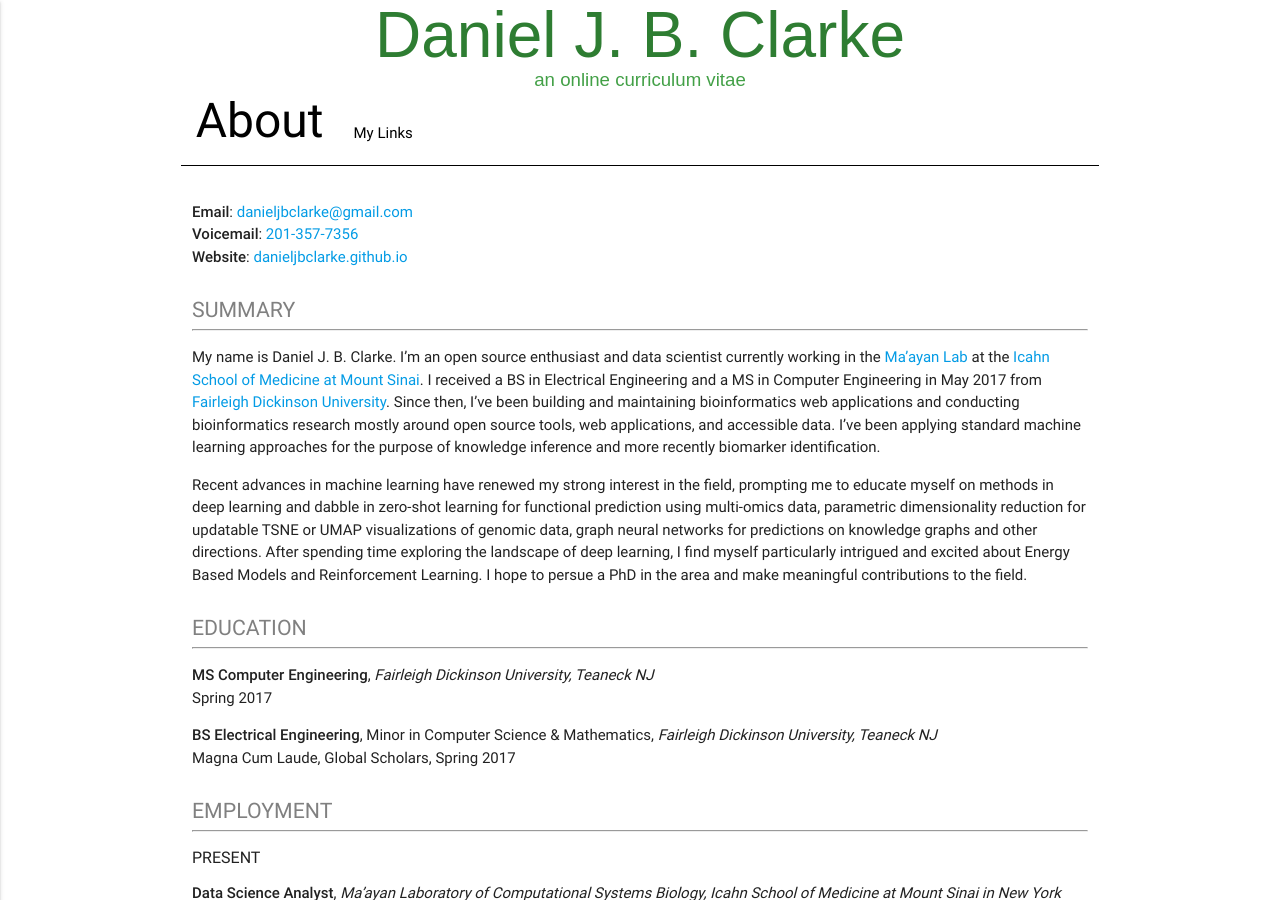
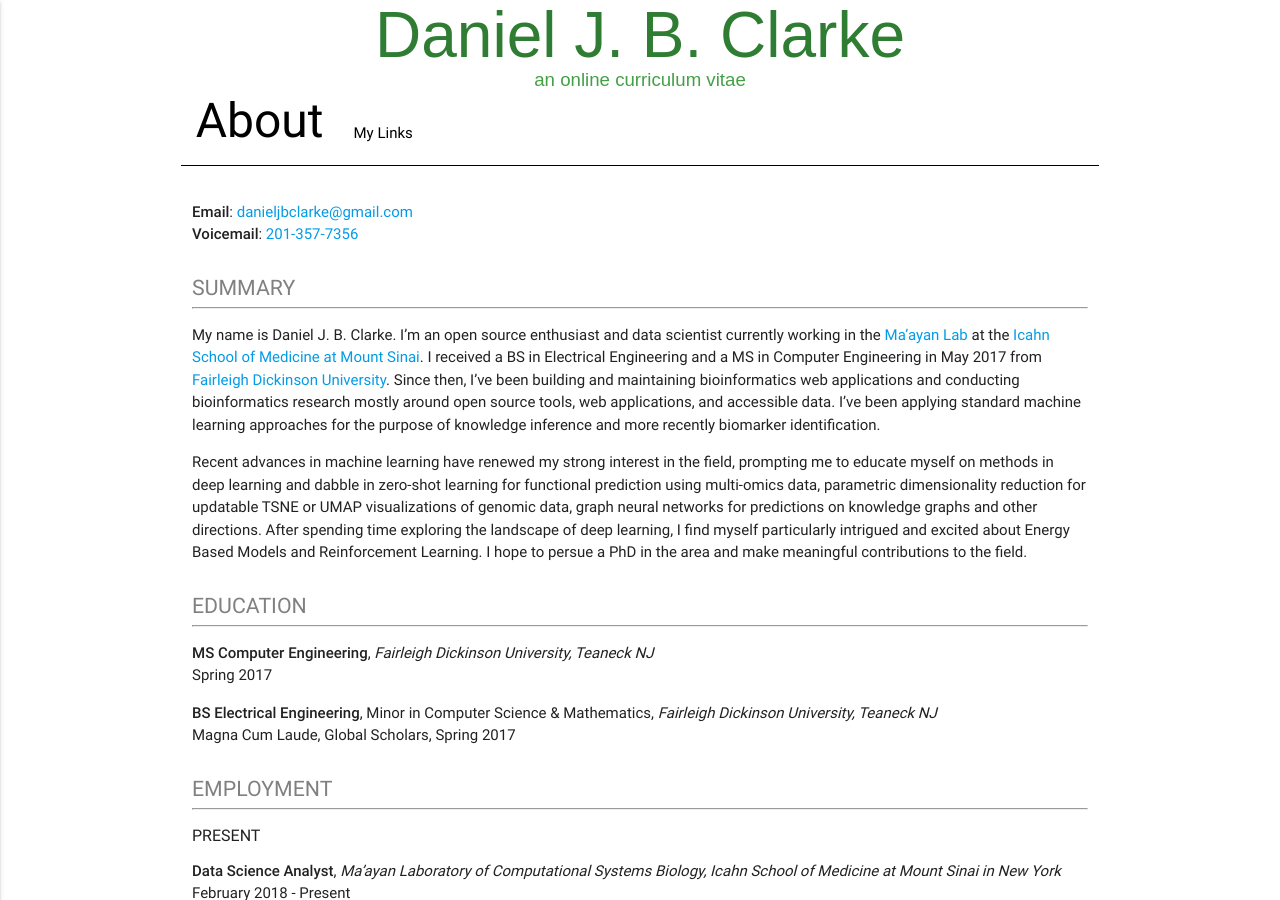
Before and after one commit to u8sand/u8sand.github.io, a Jekyll site: the page built from 01-about.md, in a window 1280 px wide and 900 px high. Built offline with Jekyll 4.4.1, drawn with Linux system fonts in a browser that asks for light colours; nearby versions of some CDN libraries.

Commit message:
Only show website on print

```diff
--- a/01-about.md
+++ b/01-about.md
@@ -12,7 +12,9 @@ printable: true
 
 **Email**: <danieljbclarke@gmail.com>
 **Voicemail**: [201-357-7356](tel:201-357-7356)
+<span class="printable">
 **Website**: [danieljbclarke.github.io](https://danieljbclarke.github.io)
+</span>
 
 </div>
 
```
